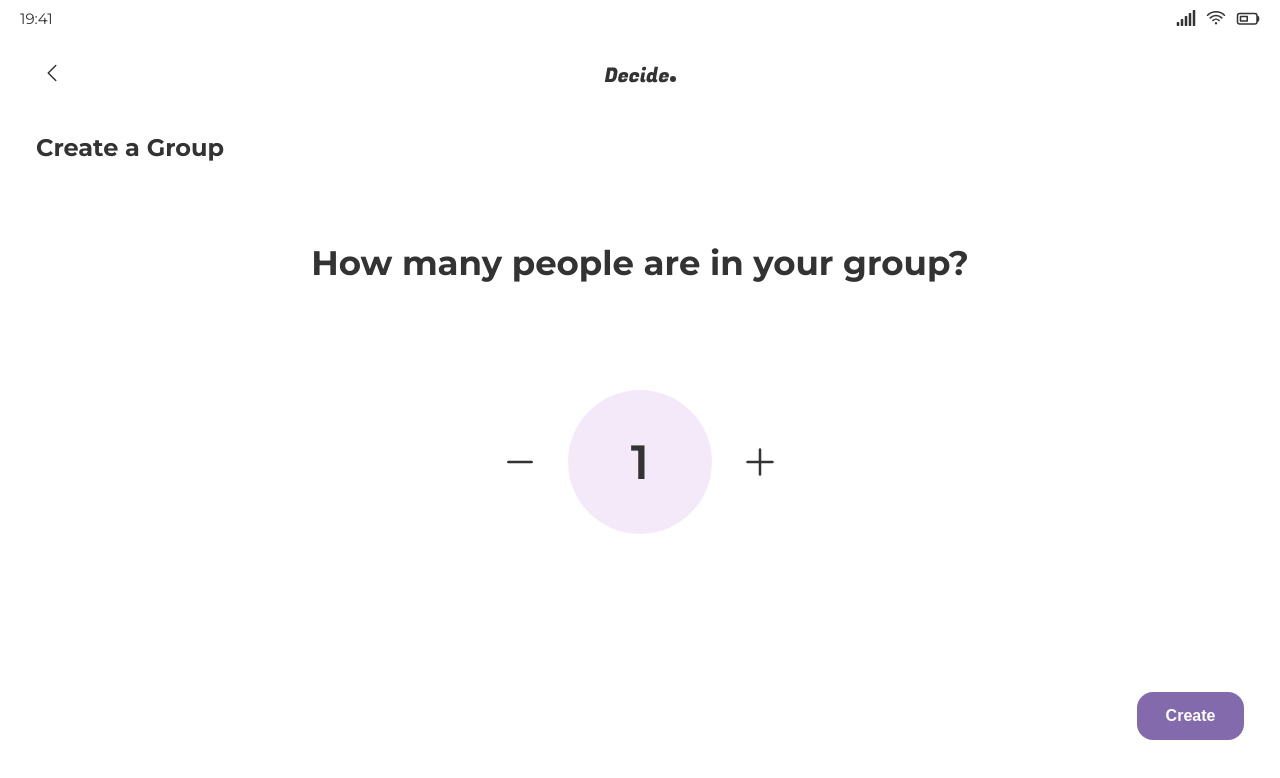
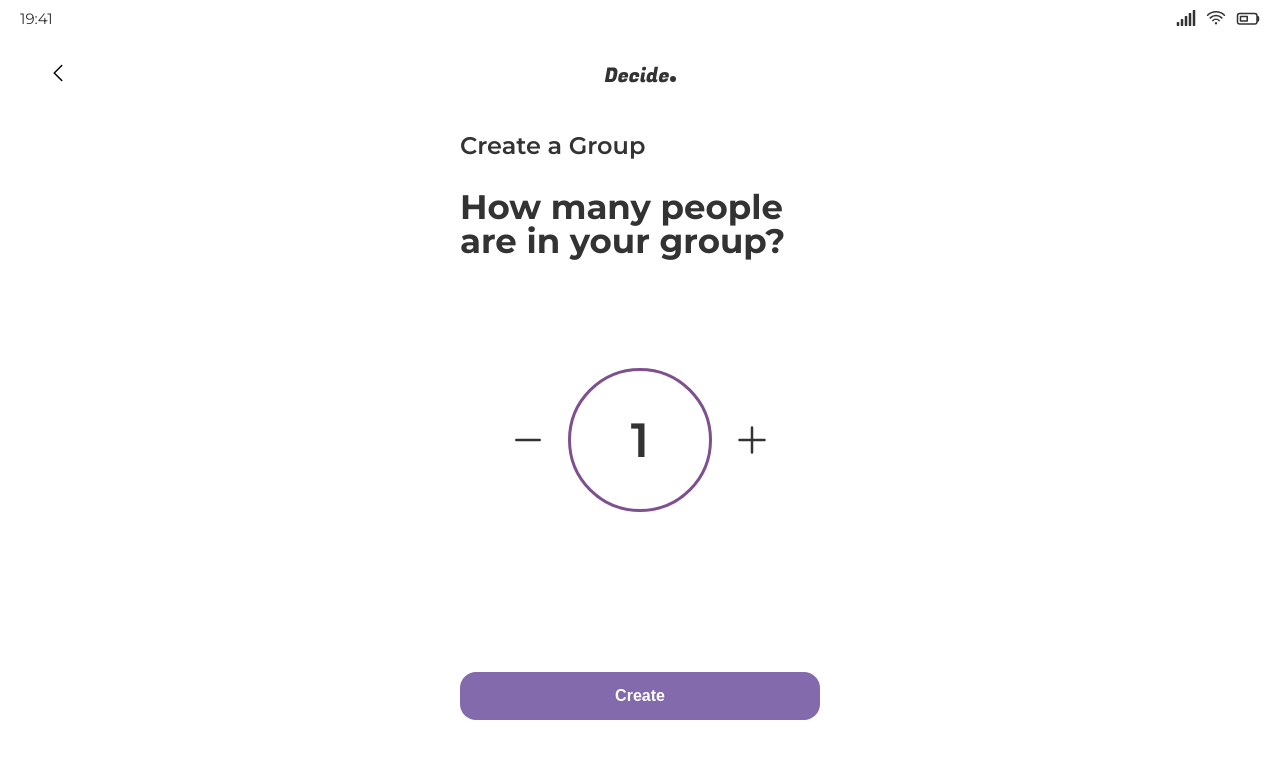
Before and after one commit to likelion-sjsu/hackathon, a React (Create React App) app in the folder client/: page /create in a window 1280 px wide. Shown: the top 778 px of the page. Built offline with nearby package versions, Linux system fonts and the light colour scheme; a web font is replaced by a local one.

Commit message:
fix styles

```diff
--- a/client/src/Routes/CreateGroup.jsx
+++ b/client/src/Routes/CreateGroup.jsx
@@ -1,58 +1,39 @@
-import {
-  ChevronLeftIcon,
-  MinusIcon,
-  PlusIcon,
-} from "@heroicons/react/24/outline";
-import Logo from "components/Logo";
+import { MinusIcon, PlusIcon } from "@heroicons/react/24/outline";
 import React, { useState } from "react";
-import { Link, useNavigate } from "react-router-dom";
+import { useNavigate } from "react-router-dom";
 import styled from "styled-components";
 
 const Container = styled.main`
-  display: flex;
-  flex-direction: column;
-  align-items: center;
+  display: grid;
+  place-content: center;
   width: 100vw;
   height: calc(100vh - 36px);
 `;
 
-const Header = styled.div`
-  position: absolute;
-  top: 65px;
+const CenterBox = styled.div`
   display: flex;
-  justify-content: center;
-  align-items: center;
-  width: 100%;
-
-  a {
-    position: absolute;
-    left: 40px;
-    svg {
-      height: 24px;
-    }
-  }
+  flex-direction: column;
+  justify-content: flex-start;
+  width: 360px;
+  height: 568px;
 `;
 
 const Subtitle = styled.div`
-  position: absolute;
-  left: 36px;
-  margin-top: 100px;
-  font-size: ${(props) => props.theme.fontTitle.fontSize};
-  font-weight: ${(props) => props.theme.fontTitle.fontWeight};
-`;
-
-const Title = styled.div`
-  margin-top: 210px;
-  margin-left: 36px;
-  margin-right: 36px;
   font-size: ${(props) => props.theme.fontBigTitle.fontSize};
   font-weight: ${(props) => props.theme.fontBigTitle.fontWeight};
 `;
 
+const Title = styled.div`
+  margin-bottom: 32px;
+  font-size: 24px;
+  font-weight: 600;
+`;
+
 const Box = styled.div`
   display: flex;
-  justify-content: space-between;
-  width: 280px;
+  justify-content: center;
+  gap: 20px;
+  width: 100%;
   margin-top: 110px;
   svg {
     cursor: pointer;
@@ -62,19 +43,17 @@ const Box = styled.div`
     place-content: center;
     width: 144px;
     height: 144px;
+    border: 3px solid #7e518e;
     border-radius: 144px;
-    background-color: rgba(234, 211, 242, 0.5);
     font-size: 48px;
     font-weight: 600;
   }
 `;
 
 const CreateBtn = styled.button`
-  position: absolute;
-  bottom: 60px;
-  right: 36px;
-  width: 107px;
-  height: 48px;
+  margin-top: 160px;
+  width: 360px;
+  min-height: 48px;
   border-radius: 16px;
   border: none;
   outline: none;
@@ -99,14 +78,9 @@ export default function CreateGroup() {
 
   return (
     <Container>
-      <Header>
-        <Link to={"/mode"}>
-          <ChevronLeftIcon />
-        </Link>
-        <Logo />
-      </Header>
-      <Subtitle>Create a Group</Subtitle>
-      <Title>How many people are in your group?</Title>
+      <CenterBox>
+        <Title>Create a Group</Title>
+        <Subtitle>How many people are in your group?</Subtitle>
         <Box>
           <MinusIcon
             onClick={() => num > 1 && setNum((prev) => prev - 1)}
@@ -119,6 +93,7 @@ export default function CreateGroup() {
           />
         </Box>
         <CreateBtn onClick={onClickCreateRoom}>Create</CreateBtn>
+      </CenterBox>
     </Container>
   );
 }
--- a/client/src/Routes/GroupCreated.jsx
+++ b/client/src/Routes/GroupCreated.jsx
@@ -1,5 +1,5 @@
 import React from "react";
-import CreatedIcon from "../assets/created.svg";
+import CreatedIcon from "../assets/Check-icon.svg";
 import styled from "styled-components";
 import Logo from "components/Logo";
 import { useNavigate } from "react-router-dom";
@@ -39,7 +39,8 @@ const Code = styled.div`
 `;
 
 const Btn = styled.button`
-  margin-top: 130px;
+  position: absolute;
+  bottom: 90px;
   background-color: ${(props) => props.theme.brandColor};
   font-size: ${(props) => props.theme.fontBtn.fontSize};
   font-weight: ${(props) => props.theme.fontBtn.fontWeight};
--- a/client/src/Routes/JoinGroup.jsx
+++ b/client/src/Routes/JoinGroup.jsx
@@ -1,9 +1,7 @@
-import { ChevronLeftIcon } from "@heroicons/react/24/outline";
 import { SERVER_URL } from "api";
-import Logo from "components/Logo";
 import React, { useEffect, useState } from "react";
 import useDigitInput from "react-digit-input";
-import { Link, useNavigate } from "react-router-dom";
+import { useNavigate } from "react-router-dom";
 import styled from "styled-components";
 
 const Container = styled.main`
@@ -12,23 +10,6 @@ const Container = styled.main`
   align-items: center;
   width: 100vw;
   height: calc(100vh - 36px);
-`;
-
-const Header = styled.div`
-  position: absolute;
-  top: 65px;
-  display: flex;
-  justify-content: center;
-  align-items: center;
-  width: 100%;
-
-  a {
-    position: absolute;
-    left: 40px;
-    svg {
-      height: 24px;
-    }
-  }
 `;
 
 const Title = styled.div`
@@ -190,12 +171,6 @@ export default function JoinGroup() {
 
   return (
     <Container>
-      <Header>
-        <Link to={"/mode"}>
-          <ChevronLeftIcon />
-        </Link>
-        <Logo />
-      </Header>
       <Title>Verification Code</Title>
       <SubTitle>Enter the 4-digit code</SubTitle>
       <DigitGroup>
--- a/client/src/Routes/Questions.jsx
+++ b/client/src/Routes/Questions.jsx
@@ -4,29 +4,23 @@ import styled from "styled-components";
 import { questions } from "questions";
 import { SERVER_URL } from "api";
 import { Controller, useForm } from "react-hook-form";
-import Logo from "components/Logo";
 
 const Container = styled.main`
+  display: grid;
+  place-content: center;
   width: 100vw;
   height: calc(100vh - 36px);
 `;
 
-const Header = styled.div`
-  position: absolute;
-  top: 65px;
+const CenterBox = styled.div`
   display: flex;
+  flex-direction: column;
   justify-content: center;
-  align-items: center;
   width: 100%;
-
-  h1 {
-    font-size: 17px;
-    font-weight: 600;
-  }
 `;
 
 const Title = styled.div`
-  margin: 100px 0 32px 20px;
+  margin-bottom: 32px;
   font-size: 24px;
   font-weight: 600;
 `;
@@ -224,9 +218,7 @@ export default function Questions() {
 
   return (
     <Container>
-      <Header>
-        <Logo />
-      </Header>
+      <CenterBox>
         <Title>{questionData[page] ? "Questions" : "One more question!"}</Title>
         {questionData[page] ? (
           <Card>
@@ -277,6 +269,7 @@ export default function Questions() {
             </SpecialOfferForm>
           </>
         )}
+      </CenterBox>
     </Container>
   );
 }
--- a/client/src/Routes/SelectCategory.jsx
+++ b/client/src/Routes/SelectCategory.jsx
@@ -1,40 +1,17 @@
-import { ChevronLeftIcon, ChevronRightIcon } from "@heroicons/react/24/outline";
+import { ChevronRightIcon } from "@heroicons/react/24/outline";
 import { SERVER_URL } from "api";
 import React from "react";
-import { Link, useNavigate } from "react-router-dom";
+import { useNavigate } from "react-router-dom";
 import styled, { useTheme } from "styled-components";
 import FoodIcon from "../assets/food.png";
 import TravelIcon from "../assets/travel.png";
 import HangoutIcon from "../assets/hangout.png";
-import Logo from "components/Logo";
 
 const Container = styled.main`
   display: grid;
   place-content: center;
   width: 100vw;
   height: calc(100vh - 36px);
-`;
-
-const Header = styled.div`
-  position: absolute;
-  top: 65px;
-  display: flex;
-  justify-content: center;
-  align-items: center;
-  width: 100%;
-
-  h1 {
-    font-size: 17px;
-    font-weight: 600;
-  }
-
-  a {
-    position: absolute;
-    left: 40px;
-    svg {
-      height: 24px;
-    }
-  }
 `;
 
 const CenterBox = styled.div`
@@ -122,12 +99,6 @@ export default function SelectCategory(props) {
 
   return (
     <Container>
-      <Header>
-        <Link to={"/mode"}>
-          <ChevronLeftIcon />
-        </Link>
-        <Logo />
-      </Header>
       <CenterBox>
         <Title>Categories</Title>
         <Box
--- a/client/src/Routes/SelectMode.jsx
+++ b/client/src/Routes/SelectMode.jsx
@@ -1,34 +1,16 @@
 import React, { useEffect } from "react";
-import { Link, useNavigate } from "react-router-dom";
+import { useNavigate } from "react-router-dom";
 import styled, { useTheme } from "styled-components";
-import { ChevronLeftIcon, ChevronRightIcon } from "@heroicons/react/24/outline";
+import { ChevronRightIcon } from "@heroicons/react/24/outline";
 import Solo from "../assets/solo.png";
 import Leader from "../assets/leader.png";
 import Member from "../assets/member.png";
-import Logo from "components/Logo";
 
 const Container = styled.main`
   display: grid;
   place-content: center;
   width: 100vw;
   height: calc(100vh - 36px);
-`;
-
-const Header = styled.div`
-  position: absolute;
-  top: 65px;
-  display: flex;
-  justify-content: center;
-  align-items: center;
-  width: 100%;
-
-  a {
-    position: absolute;
-    left: 40px;
-    svg {
-      height: 24px;
-    }
-  }
 `;
 
 const CenterBox = styled.div`
@@ -89,16 +71,8 @@ export default function SelectMode() {
 
   return (
     <Container>
-      <Header>
-        <Link to={"/"}>
-          <ChevronLeftIcon />
-        </Link>
-        <Logo />
-      </Header>
-
       <CenterBox>
         <Title>Choose Category</Title>
-
         <Box
           style={{ borderColor: theme.brandColor }}
           onClick={() => navigate("/category")}
--- a/client/src/Routes/StandBy.jsx
+++ b/client/src/Routes/StandBy.jsx
@@ -17,7 +17,8 @@ const Container = styled.div`
 `;
 
 const ClosePollBtn = styled.button`
-  margin-top: 50px;
+  position: absolute;
+  bottom: 90px;
   background-color: ${(props) => props.theme.brandColor};
   font-size: ${(props) => props.theme.fontBtn.fontSize};
   font-weight: ${(props) => props.theme.fontBtn.fontWeight};
--- a/client/src/components/Header.jsx
+++ b/client/src/components/Header.jsx
@@ -1,5 +1,9 @@
+import React from "react";
 import styled from "styled-components";
 import MobileTopIcons from "./MobileTopIcons";
+import { ChevronLeftIcon } from "@heroicons/react/24/outline";
+import { useLocation, useNavigate } from "react-router-dom";
+import Logo from "./Logo";
 
 const Container = styled.header`
   position: sticky;
@@ -7,10 +11,39 @@ const Container = styled.header`
   background-color: transparent;
 `;
 
+const LogoHeader = styled.div`
+  position: absolute;
+  top: 65px;
+  display: flex;
+  justify-content: center;
+  align-items: center;
+  width: 100%;
+`;
+
+const PrevPageBtn = styled.button`
+  position: absolute;
+  left: 40px;
+  svg {
+    height: 24px;
+  }
+`;
+
+const previosPages = ["/mode", "/category", "/create", "/join"];
 export default function Header() {
+  const { pathname } = useLocation();
+  const navigate = useNavigate();
+  console.log(previosPages.includes(pathname));
   return (
     <Container>
       <MobileTopIcons />
+      <LogoHeader>
+        {previosPages.includes(pathname) === true && (
+          <PrevPageBtn onClick={() => navigate(-1)}>
+            <ChevronLeftIcon />
+          </PrevPageBtn>
+        )}
+        <Logo />
+      </LogoHeader>
     </Container>
   );
 }
```
Also changed, not shown: client/src/assets/Check-icon.svg (added), client/src/assets/created.svg (deleted). Lines whose indentation alone changed are shown as unchanged.
